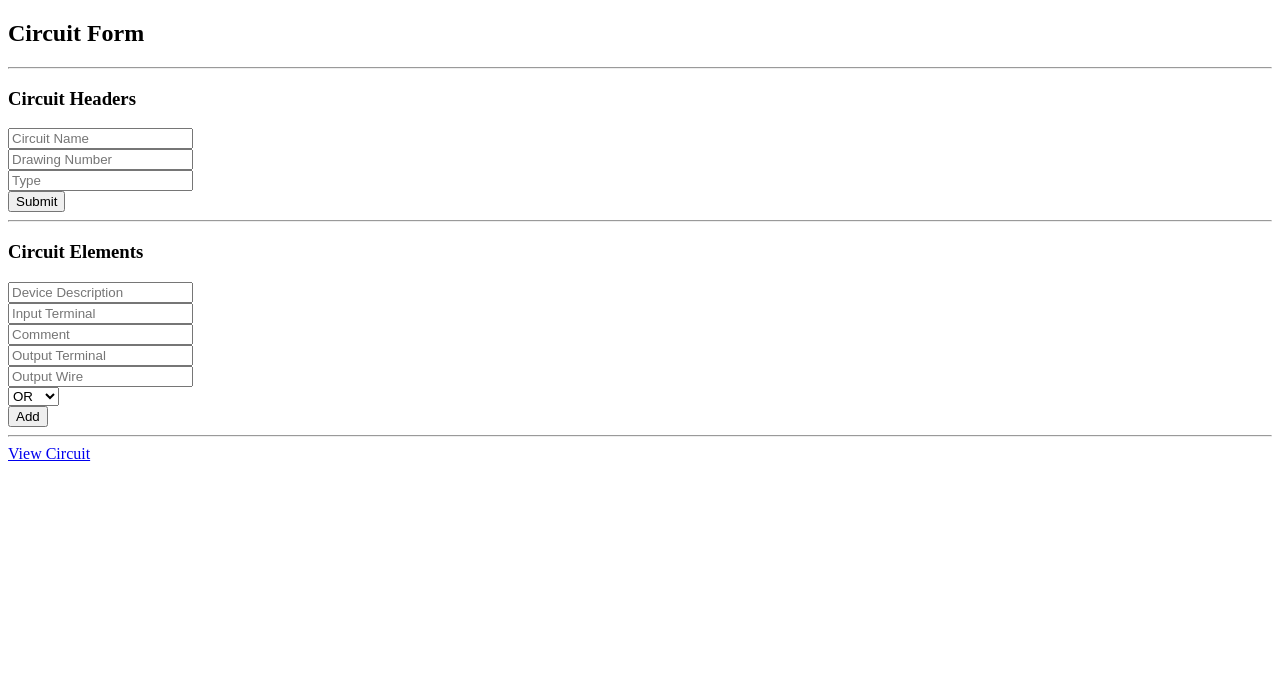
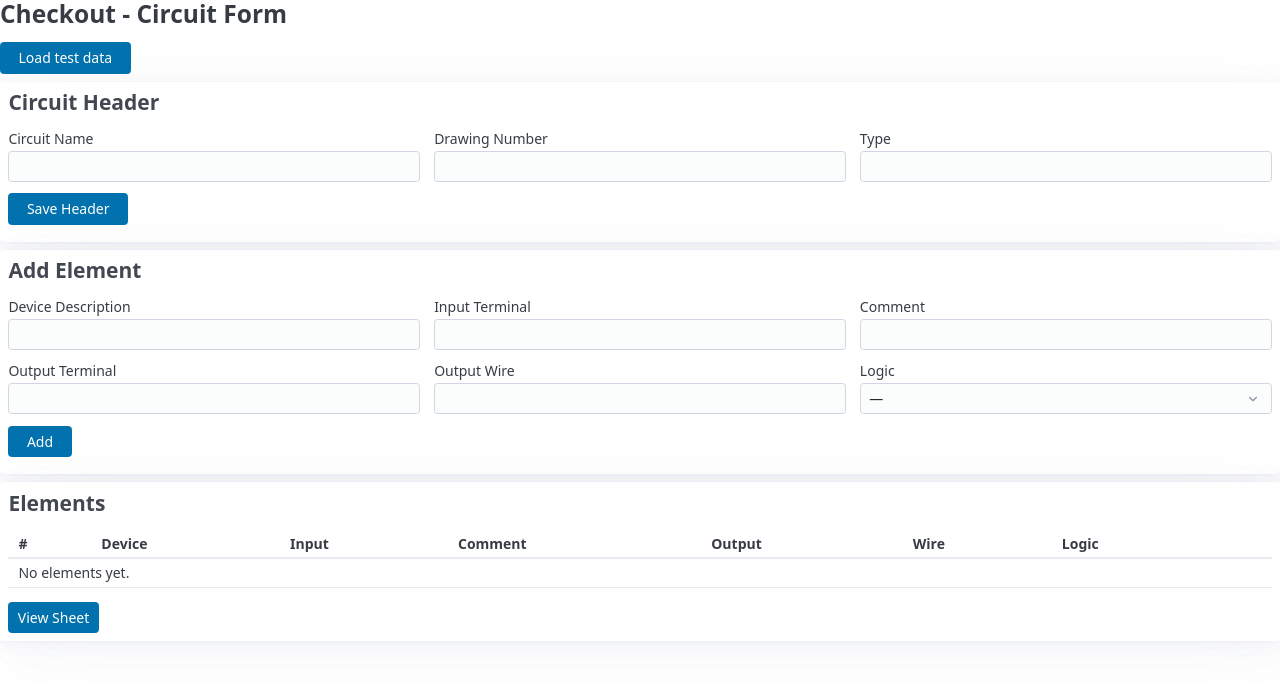
Before and after one commit to Stauden/PDC-Checkout-Builder, a FastAPI app: page /circuit_form in a window 1280 px wide. Shown: the top 683 px of the page. Run offline with FastAPI, Linux system fonts and the light colour scheme; some libraries are stand-ins or nearby versions.

Commit message:
Restyled with Pico.CSS and add test-data button - layout.html to pico classless - Reworked circuit form - Replaced logic option END with LAST - Updated README

```diff
--- a/main.py
+++ b/main.py
@@ -3,12 +3,15 @@ from fastapi.responses import HTMLResponse, RedirectResponse
 from fastapi.templating import Jinja2Templates
 from build import BASE_DIR, render_sheet, write_pdf_byte
 
+#for test button
+import copy
+from data import PDC_Circuit_Strings
 '''
 Start: uvicorn main:app --reload
 Start: uv run fastapi dev main.py
 '''
 
-app = FastAPI()
+app = FastAPI() #holds the routing table
 templates = Jinja2Templates(directory=BASE_DIR / "templates")
 
 circuit = {
@@ -40,6 +43,12 @@ def circuit_form(request: Request):
         "edit_element": empty_element,
         "edit_index": ""
         })
+
+#populate with test data
+@app.post("/circuit_form/populate")
+def populate_circuit():
+    circuit.update(copy.deepcopy(PDC_Circuit_Strings[0]))
+    return RedirectResponse("/circuit_form", status_code=303)
 
 #View Circuit Page
 @app.get("/circuit_form/view_circuit", response_class=HTMLResponse)
@@ -74,6 +83,7 @@ def delete_circuit_row(index: int):
 def edit_circuit_row(request: Request, index: int):
     if not(0 <= index < len(circuit["circuit_strings"])):
         return RedirectResponse("/circuit_form", status_code=303)
+
     element = circuit["circuit_strings"][index]
     return templates.TemplateResponse(request, "circuit_form.html", {
         "circuit_i": circuit,
--- a/templates/circuit_form.html
+++ b/templates/circuit_form.html
@@ -1,53 +1,109 @@
 {% extends "layout.html" %}
 {% block content %}
+<h2>Checkout - Circuit Form</h2>
+
+<form method="post" action="/circuit_form/populate">
+  <button type="submit">Load test data</button>
+</form>
+
+<article>
+  <h3>Circuit Header</h3>
   <form method="post" action="/circuit_form/circuit_headers_submit">
-  <h2>Circuit Form</h2>
-  <hr>
-  <h3>Circuit Headers</h3>
-  <input name="circuit_name" value="{{ circuit_i.circuit_name }}" placeholder="Circuit Name"> <br>
-  <input name="drawing_number" value="{{ circuit_i.drawing_number }}" placeholder="Drawing Number"> <br>
-  <input name="type" value="{{ circuit_i.type }}" placeholder="Type"> <br>
-  <button type="submit">Submit</button><br>
-  <hr>
-  <h3>Circuit Elements</h3>
+    <div class="fields">
+      <label>Circuit Name
+        <input name="circuit_name" value="{{ circuit_i.circuit_name }}">
+      </label>
+      <label>Drawing Number
+        <input name="drawing_number" value="{{ circuit_i.drawing_number }}">
+      </label>
+      <label>Type
+        <input name="type" value="{{ circuit_i.type }}">
+      </label>
+    </div>
+    <button type="submit">Save Header</button>
   </form>
+</article>
+
+<article>
+  <h3>
+    {% if edit_index != "" %}
+      Editing Element - {{ edit_index + 1 }}
+    {% else %}
+      Add Element
+    {% endif %}
+  </h3>
   <form method="post" action="/circuit_form/circuit_element_submit">
-  <input name="device_description" value="{{ edit_element.device_description }}" placeholder="Device Description"> <br>
-  <input name="input_terminal" value="{{ edit_element.input_terminal }}" placeholder="Input Terminal"> <br>
-  <input name="comment" value="{{ edit_element.comment }}" placeholder="Comment"> <br>
-  <input name="output_terminal" value="{{ edit_element.output_terminal }}" placeholder="Output Terminal"> <br>
-  <input name="output_wire" value="{{ edit_element.output_wire }}" placeholder="Output Wire"> <br>
+    <div class="fields">
+      <label>Device Description
+        <input name="device_description" value="{{ edit_element.device_description }}">
+      </label>
+      <label>Input Terminal
+        <input name="input_terminal" value="{{ edit_element.input_terminal }}">
+      </label>
+      <label>Comment
+        <input name="comment" value="{{ edit_element.comment }}">
+      </label>
+      <label>Output Terminal
+        <input name="output_terminal" value="{{ edit_element.output_terminal }}">
+      </label>
+      <label>Output Wire
+        <input name="output_wire" value="{{ edit_element.output_wire }}">
+      </label>
+      <label>Logic
         <select name="logic_gate">
-    <option value="OR" {% if edit_element.logic_gate == "OR" %} selected {% endif %}>OR</option>
-    <option value="AND" {% if edit_element.logic_gate == "AND" %} selected {% endif %}>AND</option>
-    <option value="END" {% if edit_element.logic_gate == "END" %} selected {% endif %}>END</option>
-  </select> <br>
+          <option value="">—</option>
+          <option value="AND" {% if edit_element.logic_gate == "AND" %}selected{% endif %}>AND</option>
+          <option value="OR" {% if edit_element.logic_gate == "OR" %}selected{% endif %}>OR</option>
+          <option value="LAST" {% if edit_element.logic_gate == "LAST" %}selected{% endif %}>LAST</option>
+        </select>
+      </label>
+    </div>
     <input type="hidden" name="index" value="{{ edit_index }}">
     <button type="submit">
       {% if edit_index != "" %}
         Update
       {% else %}
         Add
-    {% endif %}
-  </button>
-  {% if edit_index != "" %}
-    <a href="/circuit_form">Cancel</a>
-  {% endif %}
-  <hr>
-  <table>
-  {% for e in circuit_i.circuit_strings %}
+      {% endif %}</button>
+    {% if edit_index != "" %}<a href="/circuit_form" role="button" class="ghost">Cancel</a>{% endif %}
+  </form>
+</article>
+
+<article>
+  <h3>Elements</h3>
+  <table class="elements">
+    <thead>
       <tr>
-    <td><a href="/circuit_form/delete/{{ loop.index0 }}">Delete</a></td>
-    <td><a href="/circuit_form/edit/{{ loop.index0 }}">Edit</a></td>
-    <td> {{ e.device_description }} </td>
-    <td> {{ e.input_terminal }} </td>
-    <td> {{ e.comment }} </td>
-    <td> {{ e.output_terminal }} </td>
-    <td> {{ e.output_wire }} </td>
-    <td> {{ e.logic_gate }} </td>
+        <th>#</th>
+        <th>Device</th>
+        <th>Input</th>
+        <th>Comment</th>
+        <th>Output</th>
+        <th>Wire</th>
+        <th>Logic</th>
+        <th></th>
       </tr>
+    </thead>
+    <tbody>
+      {% for element in circuit_i.circuit_strings %}
+      <tr {% if loop.index0 == edit_index %}class="editing"{% endif %}>
+        <td>{{ loop.index }}</td>
+        <td>{{ element.device_description }}</td>
+        <td>{{ element.input_terminal }}</td>
+        <td>{{ element.comment }}</td>
+        <td>{{ element.output_terminal }}</td>
+        <td>{{ element.output_wire }}</td>
+        <td>{{ element.logic_gate }}</td>
+        <td>
+          <a href="/circuit_form/edit/{{ loop.index0 }}" role="button" class="ghost">Edit</a>
+          <a href="/circuit_form/delete/{{ loop.index0 }}" role="button" class="ghost">Delete</a>
+        </td>
+      </tr>
+      {% else %}
+      <tr><td colspan="8">No elements yet.</td></tr>
       {% endfor %}
+    </tbody>
   </table>
-</form>
-<a href="/circuit_form/view_circuit">View Circuit</a>
+  <a href="/circuit_form/view_circuit" role="button">View Sheet</a>
+</article>
 {% endblock content %}
--- a/templates/layout.html
+++ b/templates/layout.html
@@ -1,8 +1,10 @@
 <!DOCTYPE html>
-<html>
+<html lang="en">
   <head>
     <meta charset="UTF-8">
     <meta name="viewport" content="width=device-width, initial-scale=1.0">
+    <meta name="description" content="Checkout Sheet Builder">
+    <meta name="author" content="Jordan Stauffer">
     <title>
       {% if title %}
         Checkout - {{ title }}
@@ -10,8 +12,39 @@
         Checkout Builder
     {% endif %}
     </title>
-        <meta name="description" content="Checkout Sheet Builder">
-        <meta name="author" content="Jordan Stauffer">
+
+    <link rel="stylesheet" href="https://cdn.jsdelivr.net/npm/@picocss/pico@2/css/pico.classless.min.css">
+
+    <style>
+      :root {
+        --pico-font-size: 87.5%;
+        --pico-line-height: 1.4;
+        --pico-spacing: 0.6rem;
+        --pico-form-element-spacing-vertical: 0.35rem;
+        --pico-form-element-spacing-horizontal: 0.6rem;
+      }
+
+      /* Form fields side by side */
+      .fields {
+        display: grid;
+        grid-template-columns: repeat(3, 1fr);
+        gap: 0 1rem;
+      }
+      @media (max-width: 700px) {
+        .fields { grid-template-columns: 1fr; }
+      }
+
+      /* Buttons only as wide as their text */
+      button[type="submit"] {
+        width: auto;
+        padding-left: 1.25rem;
+        padding-right: 1.25rem;
+      }
+
+      /* Elements table */
+      table.elements th, table.elements td { padding: 4px 10px; }
+      table.elements tr.editing { background: #fff6d5; }
+    </style>
   </head>
   <body>
     {% block content %}
```
Also changed, not shown: notes/README.md. Lines whose indentation alone changed are shown as unchanged.
